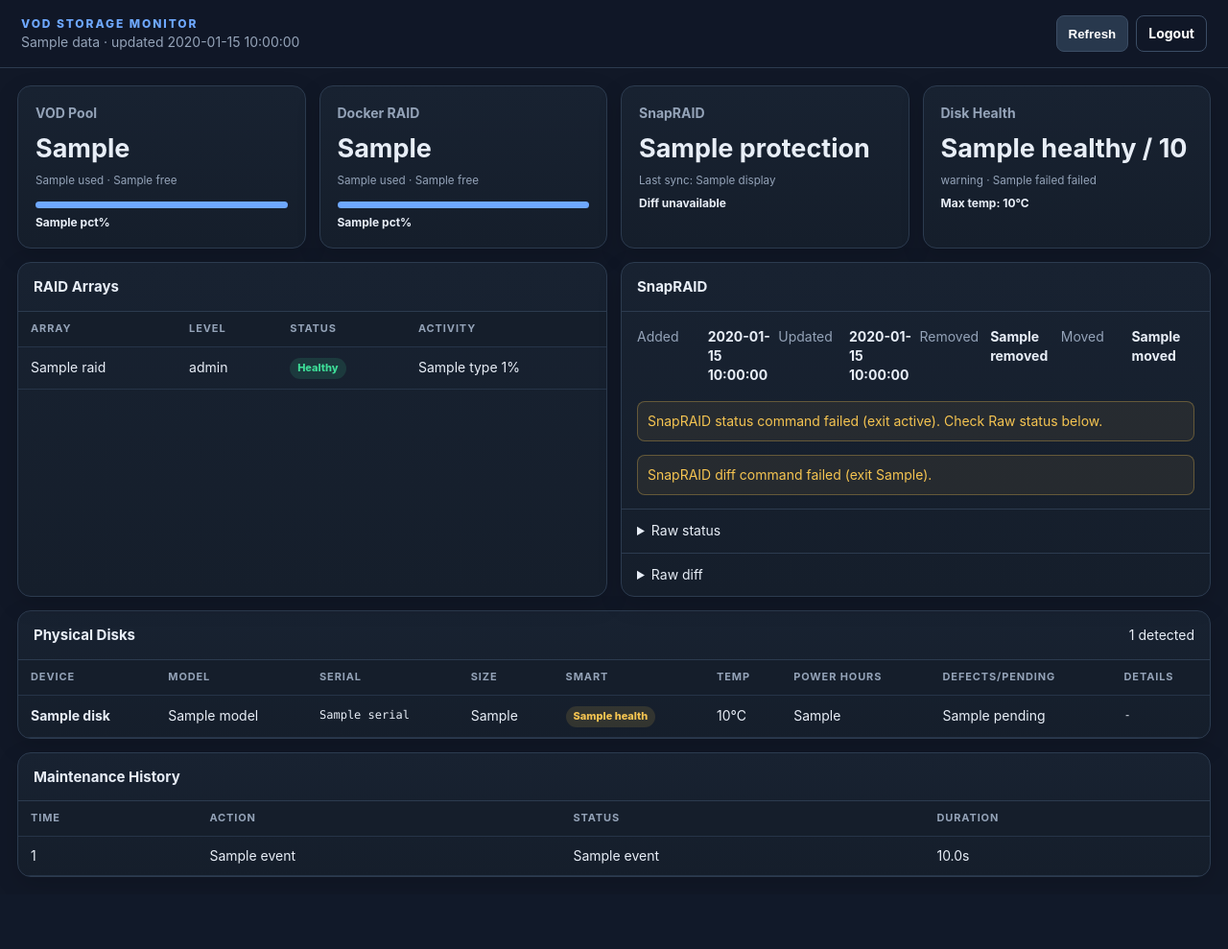
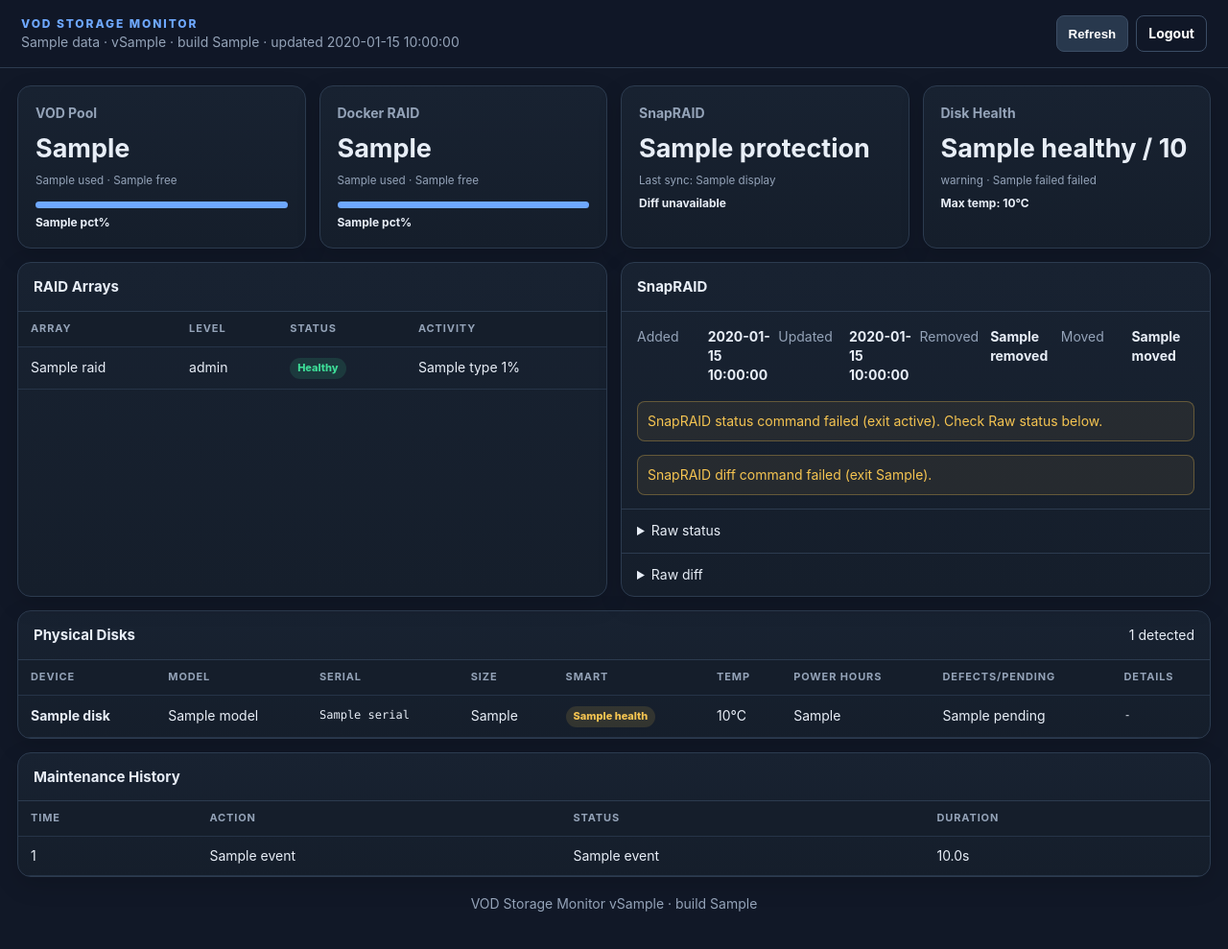
Before and after one commit to kasundigital/VOD-Storage-Monitor, a Flask app: template templates/index.html in a window 1280 px wide. Shown: the whole page at 96% size. Before the commit the page ends 914 px from the top, so only its background shows below. Run offline with Flask 3, Linux system fonts and the light colour scheme; the template is opened without the code that fills it: most values are stand-ins (such as "Sample title", 1, 10 or a date in 2020); parts of the project's set-up code (start-up, migrations or seed data) failed here and were passed over.

Commit message:
Show version and build in dashboard

```diff
--- a/templates/index.html
+++ b/templates/index.html
@@ -1,5 +1,5 @@
 <!doctype html><html><head><meta charset="utf-8"><meta name="viewport" content="width=device-width,initial-scale=1"><title>VOD Storage Monitor</title><link rel="stylesheet" href="/static/app.css"></head><body>
-<header><div><div class="brand">VOD STORAGE MONITOR</div><div class="muted">{{data.hostname}} · updated <span id="updated">{{updated}}</span></div></div><div class="header-actions"><button onclick="refreshNow()">Refresh</button><a class="button ghost" href="/logout">Logout</a></div></header>
+<header><div><div class="brand">VOD STORAGE MONITOR</div><div class="muted">{{data.hostname}} · v{{data.app_version}} · build {{data.build_sha}} · updated <span id="updated">{{updated}}</span></div></div><div class="header-actions"><button onclick="refreshNow()">Refresh</button><a class="button ghost" href="/logout">Logout</a></div></header>
 <main>
 <section class="grid hero">
 <div class="card"><span>VOD Pool</span><strong>{{data.storage.vod.size_h}}</strong><small>{{data.storage.vod.used_h}} used · {{data.storage.vod.avail_h}} free</small><div class="bar"><i style="width:{{data.storage.vod.pct}}%"></i></div><b>{{data.storage.vod.pct}}%</b></div>
@@ -16,6 +16,7 @@
 {% if data.docker.enabled %}<section class="panel"><div class="panel-title"><h2>Docker Containers</h2></div><div class="table-wrap"><table><thead><tr><th>Name</th><th>Image</th><th>Status</th><th>Ports</th></tr></thead><tbody>{% for c in data.docker.containers %}<tr><td>{{c.Names}}</td><td>{{c.Image}}</td><td>{{c.Status}}</td><td>{{c.Ports}}</td></tr>{% endfor %}</tbody></table></div></section>{% endif %}
 
 <section class="panel"><div class="panel-title"><h2>Maintenance History</h2></div><div class="table-wrap"><table><thead><tr><th>Time</th><th>Action</th><th>Status</th><th>Duration</th></tr></thead><tbody>{% for e in events %}<tr><td>{{e[0]}}</td><td>{{e[1]}}</td><td>{{e[2]}}</td><td>{{'%.1f'|format(e[4])}}s</td></tr>{% endfor %}</tbody></table></div></section>
+<footer style="padding:18px;text-align:center" class="muted">VOD Storage Monitor v{{data.app_version}} · build {{data.build_sha}}</footer>
 </main>
 <script>async function refreshNow(){await fetch('/api/refresh',{method:'POST'});setTimeout(()=>location.reload(),1500)} async function actionRun(n){if(!confirm('Run SnapRAID '+n+'?'))return;let r=await fetch('/api/action/'+n,{method:'POST'});let j=await r.json();alert(j.message||j.error);setTimeout(()=>location.reload(),1200)} setInterval(()=>fetch('/api/status').then(r=>r.json()).then(j=>{document.getElementById('updated').textContent=j.updated||''}),30000);</script>
 </body></html>
```
